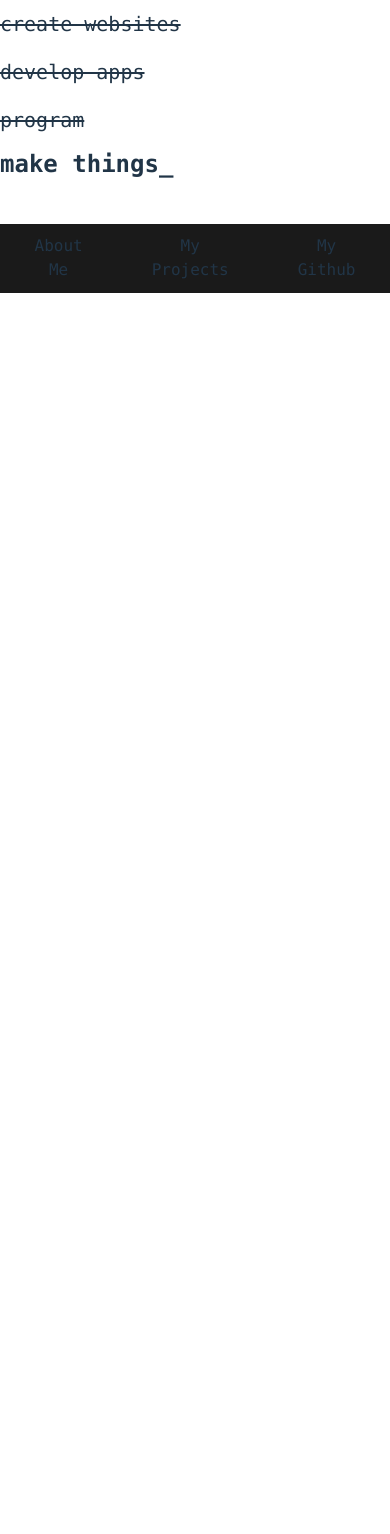
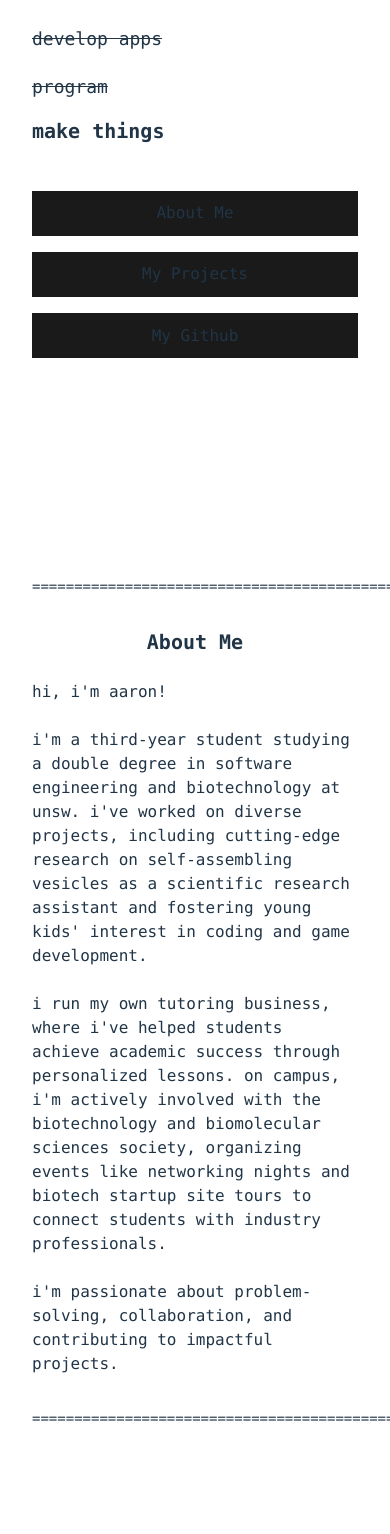
Before and after one commit to aaronths/aaronths.github.io, a React (Vite) app: page / in a window 390 px wide. Shown: the part 332-1866 px from the top of the page. Before the commit the page ends 844 px from the top, so only its background shows below. Built offline with nearby package versions, Linux system fonts and the light colour scheme; a web font is replaced by a local one.

Commit message:
more responsive design for mobile

```diff
--- a/src/App.css
+++ b/src/App.css
@@ -2,6 +2,9 @@
 
 #root {
   text-align: center;
+  width: 100%;
+  max-width: 100vw;
+  overflow-x: hidden;
 }
 
 .logo {
@@ -49,3 +52,31 @@
   -ms-overflow-style: none; /* IE and Edge */
   scrollbar-width: none; /* Firefox */
 }
+
+/* Responsive styles */
+@media (max-width: 768px) {
+  .h-screen {
+    min-height: 100vh;
+    height: auto;
+  }
+
+  section {
+    padding: 1rem;
+  }
+
+  /* Adjust snap scrolling for mobile */
+  .snap-y {
+    scroll-snap-type: y proximity;
+  }
+
+  .snap-start {
+    scroll-snap-align: start;
+    scroll-snap-stop: always;
+  }
+}
+
+/* Ensure content doesn't overflow on mobile */
+* {
+  max-width: 100%;
+  box-sizing: border-box;
+}
--- a/src/sections/CodingAboutMe.tsx
+++ b/src/sections/CodingAboutMe.tsx
@@ -4,37 +4,39 @@ import dogicon from "../assets/download.png";
 const AboutMe: React.FC = () => {
   return (
     <div className="w-full min-h-screen">
-      <p className="font-mono p-10">
+      <p className="font-mono p-4 md:p-10 text-sm md:text-base">
         ====================================================================
       </p>
-      <div className="p-20">
-        <h2 className="font-mono text-2xl font-bold">About Me</h2>
-        <div className="flex items-center gap-4">
-          <p className="font-mono text-lg text-left">
+      <div className="p-4 md:p-20">
+        <h2 className="font-mono text-xl md:text-2xl font-bold mb-6">
+          About Me
+        </h2>
+        <div className="flex flex-col lg:flex-row items-center gap-4">
+          <p className="font-mono text-base md:text-lg text-left">
             hi, i'm aaron! <br />
             <br /> i'm a third-year student studying a double degree in software
             engineering and biotechnology at unsw. i've worked on diverse
             projects, including cutting-edge research on self-assembling
             vesicles as a scientific research assistant and fostering young
             kids' interest in coding and game development. <br />
-            <br />i run my own tutoring business, where i’ve helped students
+            <br />i run my own tutoring business, where i've helped students
             achieve academic success through personalized lessons. on campus,
-            i’m actively involved with the biotechnology and biomolecular
+            i'm actively involved with the biotechnology and biomolecular
             sciences society, organizing events like networking nights and
             biotech startup site tours to connect students with industry
             professionals. <br />
             <br />
-            i’m passionate about problem-solving, collaboration, and
+            i'm passionate about problem-solving, collaboration, and
             contributing to impactful projects.
           </p>
           <img
             src={dogicon}
             alt="Dog Icon"
-            className="p-20 hidden lg:block"
+            className="p-4 md:p-20 w-32 md:w-auto hidden lg:block"
           ></img>
         </div>
       </div>
-      <p className="font-mono p-10">
+      <p className="font-mono p-4 md:p-10 text-sm md:text-base">
         ====================================================================
       </p>
     </div>
--- a/src/sections/CodingSplash.tsx
+++ b/src/sections/CodingSplash.tsx
@@ -14,31 +14,35 @@ const CodingSplash: React.FC = () => {
   }, []);
 
   return (
-    <div className="flex justify-center items-center h-screen">
-      <div className="items">
+    <div className="flex justify-center items-center h-screen px-4">
+      <div className="items w-full max-w-2xl">
         <div className="text-left">
-          <h1 className="font-mono leading-12">Hi, I'm Aaron. I </h1>
-          <h2 className="font-mono line-through text-xl leading-12">
+          <h1 className="font-mono text-2xl md:text-3xl leading-12">
+            Hi, I'm Aaron. I{" "}
+          </h1>
+          <h2 className="font-mono line-through text-lg md:text-xl leading-12">
             create websites
           </h2>
-          <h2 className="font-mono line-through text-xl leading-12">
+          <h2 className="font-mono line-through text-lg md:text-xl leading-12">
             develop apps
           </h2>
-          <h2 className="font-mono line-through text-xl leading-12">program</h2>
-          <h2 className="font-mono text-2xl leading-10 font-bold">
+          <h2 className="font-mono line-through text-lg md:text-xl leading-12">
+            program
+          </h2>
+          <h2 className="font-mono text-xl md:text-2xl leading-10 font-bold">
             make things{showCursor && <span className="blink">_</span>}
           </h2>
         </div>
-        <div className="flex justify-between pt-10 font-mono">
+        <div className="flex flex-col md:flex-row justify-between gap-4 md:gap-0 pt-10 font-mono">
           <button
             onClick={() => scrollToSection("AboutMe")}
-            className="button-coding"
+            className="button-coding w-full md:w-auto"
           >
             About Me
           </button>
           <button
             onClick={() => scrollToSection("Projects")}
-            className="button-coding"
+            className="button-coding w-full md:w-auto"
           >
             My Projects
           </button>
@@ -46,7 +50,7 @@ const CodingSplash: React.FC = () => {
             onClick={() =>
               (window.location.href = "https://github.com/aaronths")
             }
-            className="button-coding"
+            className="button-coding w-full md:w-auto"
           >
             My Github
           </button>
--- a/src/sections/Projects.tsx
+++ b/src/sections/Projects.tsx
@@ -2,21 +2,21 @@ import React from "react";
 
 const Projects: React.FC = () => {
   return (
-    <div className="h-screen flex flex-col justify-center items-center">
-      <h2 className="font-mono text-3xl font-bold p-10 text-center">
+    <div className="min-h-screen flex flex-col justify-center items-center py-10">
+      <h2 className="font-mono text-2xl md:text-3xl font-bold p-4 md:p-10 text-center">
         My Favourite Projects
       </h2>
-      <div className="flex flex-wrap justify-center items-center gap-10 p-5">
+      <div className="flex flex-wrap justify-center items-center gap-4 md:gap-10 p-4 md:p-5">
         <button
           onClick={() => (window.location.href = "https://github.com/aaronths")}
-          className="cursor-pointer group w-[200px] h-[300px] relative shadow-md border-1 hover:border-2 transition-all duration-300 ease-in-out transform hover:scale-[1.1] flex items-center justify-center"
+          className="cursor-pointer group w-[160px] md:w-[200px] h-[240px] md:h-[300px] relative shadow-md border-1 hover:border-2 transition-all duration-300 ease-in-out transform hover:scale-[1.05] md:hover:scale-[1.1] flex items-center justify-center"
         >
-          <div className="absolute inset-0 flex flex-col items-center justify-center p-4">
-            <h3 className="font-bold font-mono text-xl group-hover:text-lg transition-all duration-300 ease-in-out mb-2">
+          <div className="absolute inset-0 flex flex-col items-center justify-center p-3 md:p-4">
+            <h3 className="font-bold font-mono text-lg md:text-xl group-hover:text-base md:group-hover:text-lg transition-all duration-300 ease-in-out mb-2">
               Football Analysis With AI & ML
             </h3>
             <div className="h-0 group-hover:h-auto opacity-0 group-hover:opacity-100 overflow-hidden transition-all duration-300 ease-in-out">
-              <p className="text-xs font-mono max-w-[160px] text-left">
+              <p className="text-xs font-mono max-w-[140px] md:max-w-[160px] text-left">
                 Used YOLOv5 to detect players in a football video and then used
                 a custom model to predict game statistics.
                 <br />
@@ -30,14 +30,14 @@ const Projects: React.FC = () => {
         </button>
         <button
           onClick={() => (window.location.href = "https://github.com/aaronths")}
-          className="cursor-pointer group w-[200px] h-[300px] relative shadow-md border-1 hover:border-2 transition-all duration-300 ease-in-out transform hover:scale-[1.1] flex items-center justify-center"
+          className="cursor-pointer group w-[160px] md:w-[200px] h-[240px] md:h-[300px] relative shadow-md border-1 hover:border-2 transition-all duration-300 ease-in-out transform hover:scale-[1.05] md:hover:scale-[1.1] flex items-center justify-center"
         >
-          <div className="absolute inset-0 flex flex-col items-center justify-center p-4">
-            <h3 className="font-bold font-mono text-xl group-hover:text-lg transition-all duration-300 ease-in-out mb-2">
+          <div className="absolute inset-0 flex flex-col items-center justify-center p-3 md:p-4">
+            <h3 className="font-bold font-mono text-lg md:text-xl group-hover:text-base md:group-hover:text-lg transition-all duration-300 ease-in-out mb-2">
               Full-Stack Digital Trade Platform
             </h3>
             <div className="h-0 group-hover:h-auto opacity-0 group-hover:opacity-100 overflow-hidden transition-all duration-300 ease-in-out">
-              <p className="text-xs font-mono max-w-[160px] text-left">
+              <p className="text-xs font-mono max-w-[140px] md:max-w-[160px] text-left">
                 Build a robust platform for digital trade with a full-stack
                 solution, building and integrating APIs.
                 <br />
@@ -51,14 +51,14 @@ const Projects: React.FC = () => {
         </button>
         <button
           onClick={() => (window.location.href = "https://github.com/aaronths")}
-          className="cursor-pointer group w-[200px] h-[300px] relative shadow-md border-1 hover:border-2 transition-all duration-300 ease-in-out transform hover:scale-[1.1] flex items-center justify-center"
+          className="cursor-pointer group w-[160px] md:w-[200px] h-[240px] md:h-[300px] relative shadow-md border-1 hover:border-2 transition-all duration-300 ease-in-out transform hover:scale-[1.05] md:hover:scale-[1.1] flex items-center justify-center"
         >
-          <div className="absolute inset-0 flex flex-col items-center justify-center p-4">
-            <h3 className="font-bold font-mono text-xl group-hover:text-lg transition-all duration-300 ease-in-out mb-2">
+          <div className="absolute inset-0 flex flex-col items-center justify-center p-3 md:p-4">
+            <h3 className="font-bold font-mono text-lg md:text-xl group-hover:text-base md:group-hover:text-lg transition-all duration-300 ease-in-out mb-2">
               Portfolio Page
             </h3>
             <div className="h-0 group-hover:h-auto opacity-0 group-hover:opacity-100 overflow-hidden transition-all duration-300 ease-in-out">
-              <p className="text-xs font-mono max-w-[160px] text-left">
+              <p className="text-xs font-mono max-w-[140px] md:max-w-[160px] text-left">
                 Used Vite, TailwindCSS and React to create the portfolio page
                 that you are viewing now!
                 <br />
@@ -72,14 +72,14 @@ const Projects: React.FC = () => {
         </button>
         <button
           onClick={() => (window.location.href = "https://github.com/aaronths")}
-          className="cursor-pointer group w-[200px] h-[300px] relative shadow-md border-1 hover:border-2 transition-all duration-300 ease-in-out transform hover:scale-[1.1] flex items-center justify-center"
+          className="cursor-pointer group w-[160px] md:w-[200px] h-[240px] md:h-[300px] relative shadow-md border-1 hover:border-2 transition-all duration-300 ease-in-out transform hover:scale-[1.05] md:hover:scale-[1.1] flex items-center justify-center"
         >
-          <div className="absolute inset-0 flex flex-col items-center justify-center p-4">
-            <h3 className="font-bold font-mono text-xl group-hover:text-lg transition-all duration-300 ease-in-out mb-2">
+          <div className="absolute inset-0 flex flex-col items-center justify-center p-3 md:p-4">
+            <h3 className="font-bold font-mono text-lg md:text-xl group-hover:text-base md:group-hover:text-lg transition-all duration-300 ease-in-out mb-2">
               AI-Assisted Mobile Todo App
             </h3>
             <div className="h-0 group-hover:h-auto opacity-0 group-hover:opacity-100 overflow-hidden transition-all duration-300 ease-in-out">
-              <p className="text-xs font-mono max-w-[160px] text-left">
+              <p className="text-xs font-mono max-w-[140px] md:max-w-[160px] text-left">
                 Used ElevenLabs API to generate voice assistance on top of a
                 mobile todo app using React Native.
                 <br />
```
